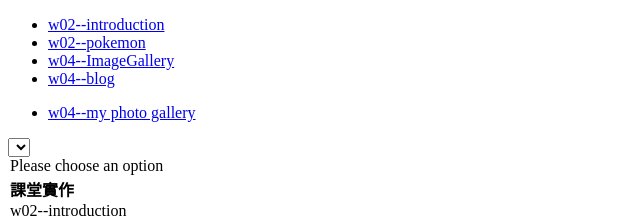
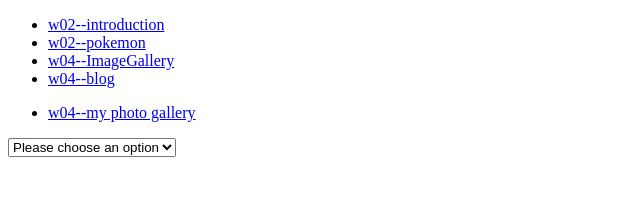
Before and after one commit to seanwang1202/1101-classdemo-410410152, a plain HTML site: page index.html in a window 1280 px wide. Shown: the top 222 px of the page, without its empty margins (0-640 px from the left). Drawn offline with Linux system fonts and the light colour scheme.

Commit message:
Initial commit

```diff
--- a/index.html
+++ b/index.html
@@ -28,7 +28,7 @@
                 </li>
             </ul>
 
-            <select name="課堂實作或自主學習" id="課堂實作或自主學習"></select>
+            <select name="課堂實作或自主學習" id="課堂實作或自主學習">
                     <option value="Please choose an option">Please choose an option</option>
                 <optgroup label="課堂實作">
                     <option value="w02--introduction">w02--introduction</option>
```
Also changed, not shown: W04/w04-github3.PNG (added), 2 other files.
